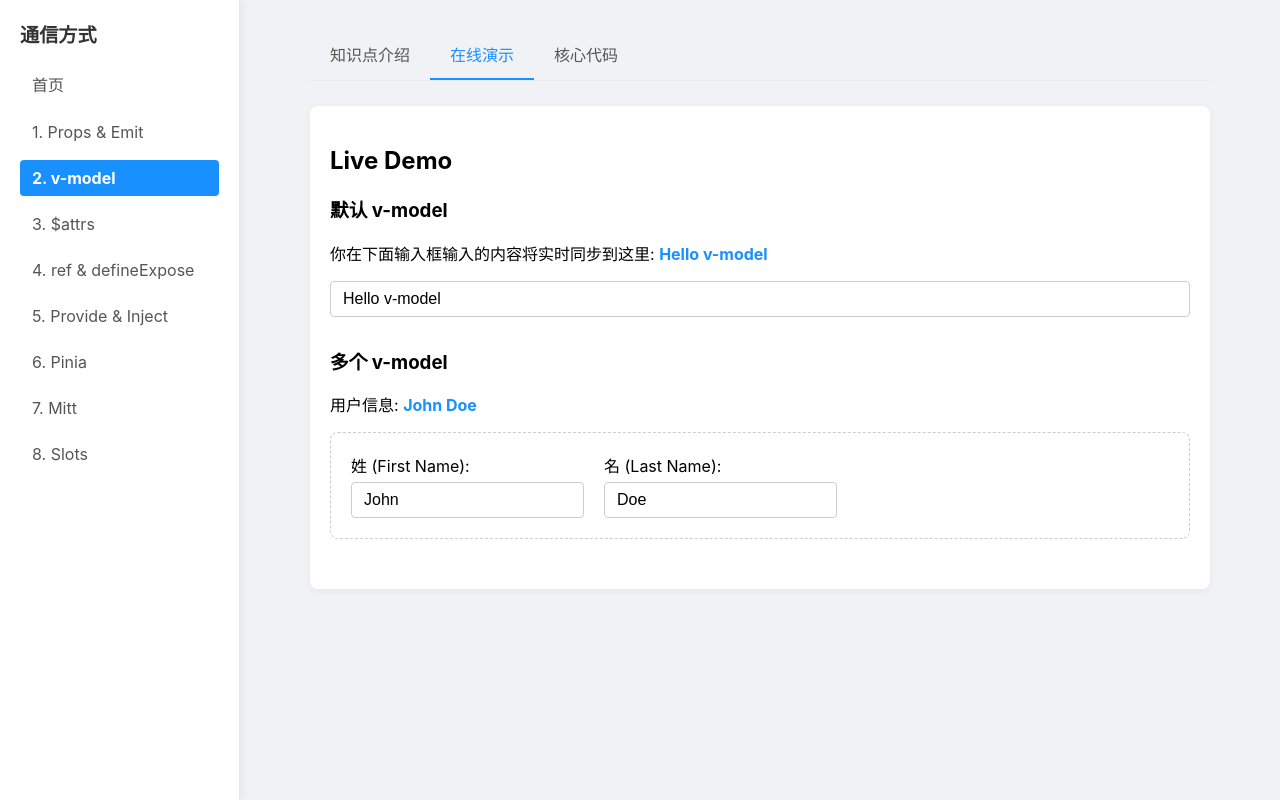
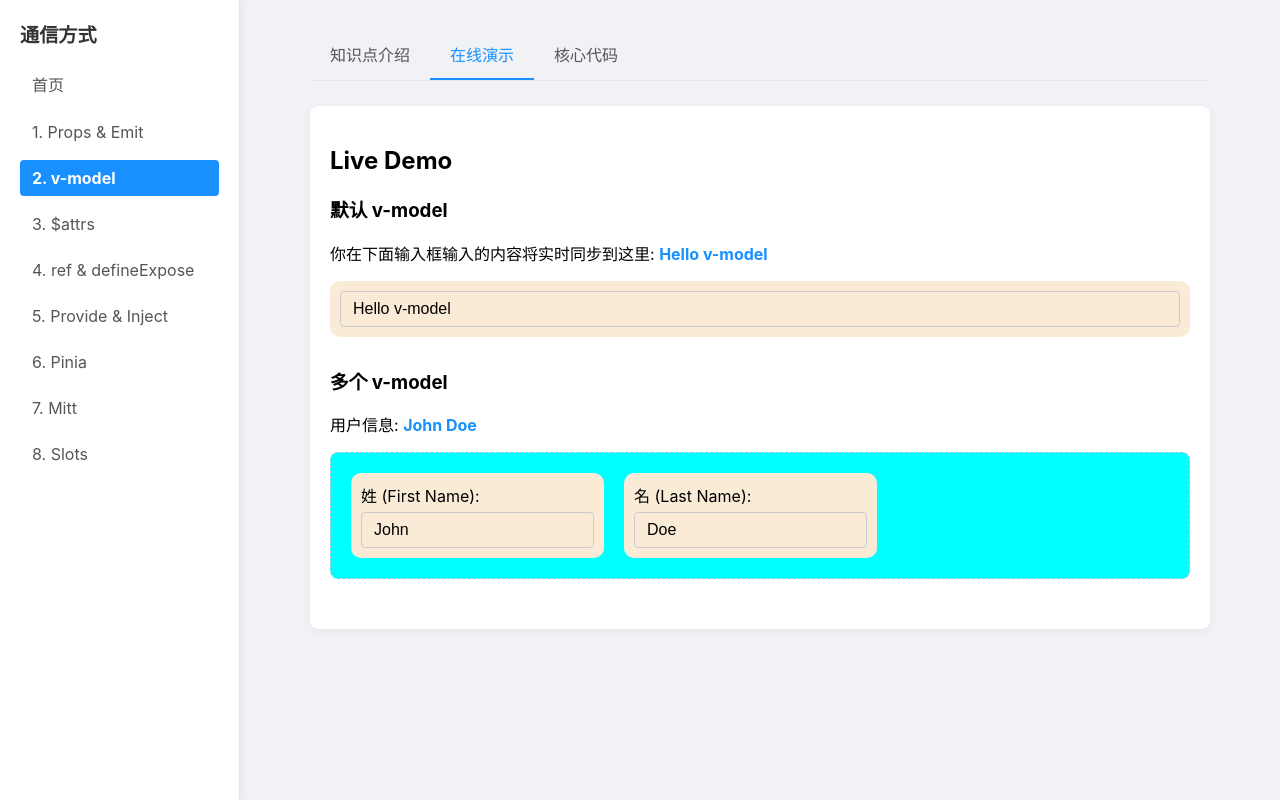
Before and after one commit to MaoYugit/vue3-communication-lab, a Vue app: page /v-model in a window 1280 px wide. Both pictures are taken after a click on the link "在线演示". Built offline with nearby package versions, Linux system fonts and the light colour scheme.

Commit message:
v-model页面

```diff
--- a/src/components/v-model-demo/CustomInput.vue
+++ b/src/components/v-model-demo/CustomInput.vue
@@ -29,11 +29,15 @@ const emit = defineEmits(["update:modelValue"]);
   display: flex;
   flex-direction: column;
   gap: 5px;
+  background-color: antiquewhite;
+  padding: 10px;
+  border-radius: 10px;
 }
 input {
   padding: 8px 12px;
   border: 1px solid #ccc;
   border-radius: 4px;
   font-size: 1rem;
+  background-color: antiquewhite;
 }
 </style>
--- a/src/components/v-model-demo/UserInfoEditor.vue
+++ b/src/components/v-model-demo/UserInfoEditor.vue
@@ -31,5 +31,6 @@ const emit = defineEmits(["update:firstName", "update:lastName"]);
   padding: 20px;
   border: 1px dashed #ccc;
   border-radius: 8px;
+  background-color: aqua;
 }
 </style>
--- a/src/views/VModelView.vue
+++ b/src/views/VModelView.vue
@@ -3,9 +3,9 @@
     <template #introduction>
       <MarkdownRenderer :source="introductionContent" />
     </template>
+
     <template #demo>
       <h2>Live Demo</h2>
-
       <!-- 默认 v-model 示例 -->
       <div class="demo-block">
         <h3>默认 v-model</h3>
@@ -15,7 +15,6 @@
         </p>
         <CustomInput v-model="searchText" />
       </div>
-
       <!-- 多个 v-model 示例 -->
       <div class="demo-block">
         <h3>多个 v-model</h3>
@@ -29,6 +28,7 @@
         />
       </div>
     </template>
+
     <template #code>
       <h2>核心代码</h2>
       <div class="code-blocks">
```
